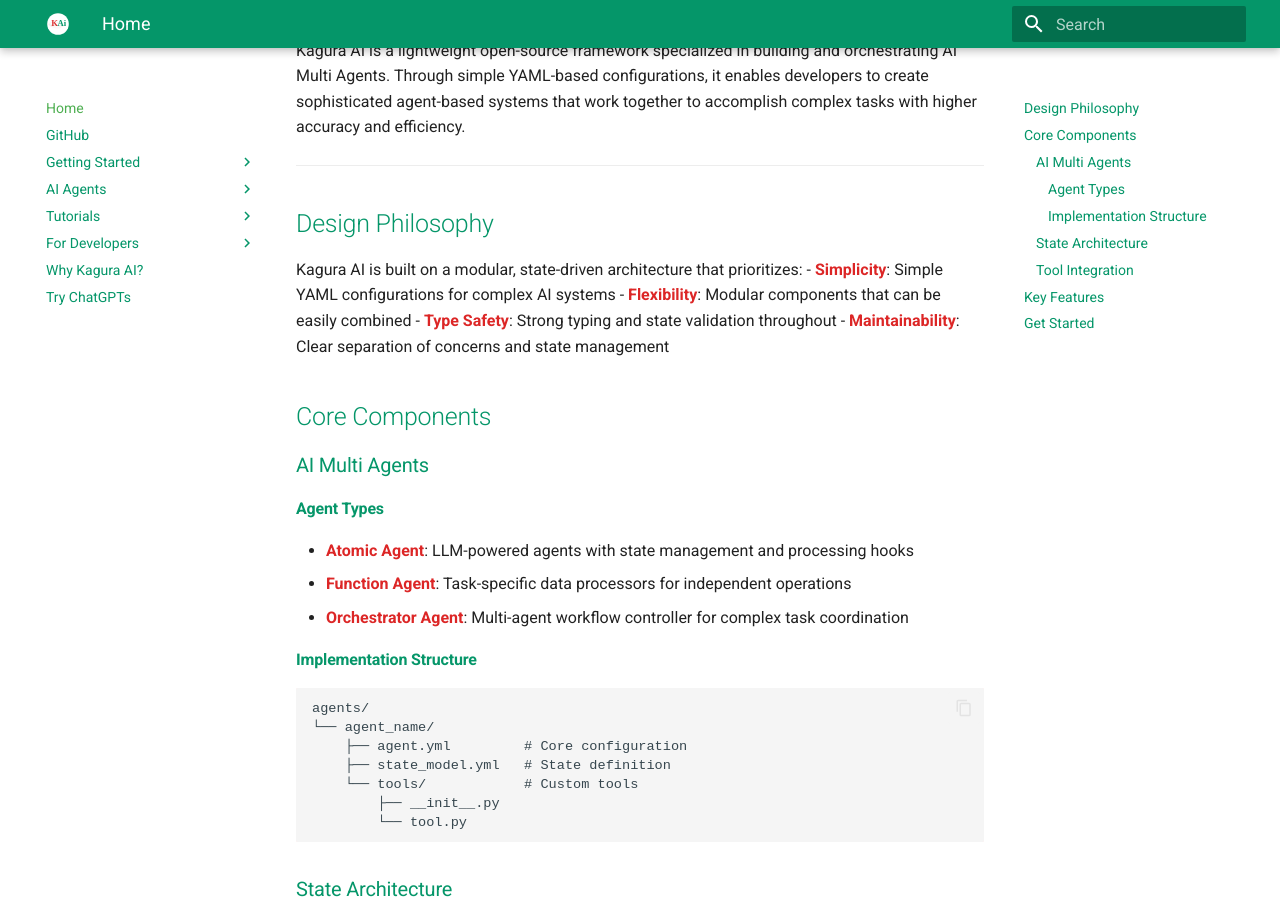
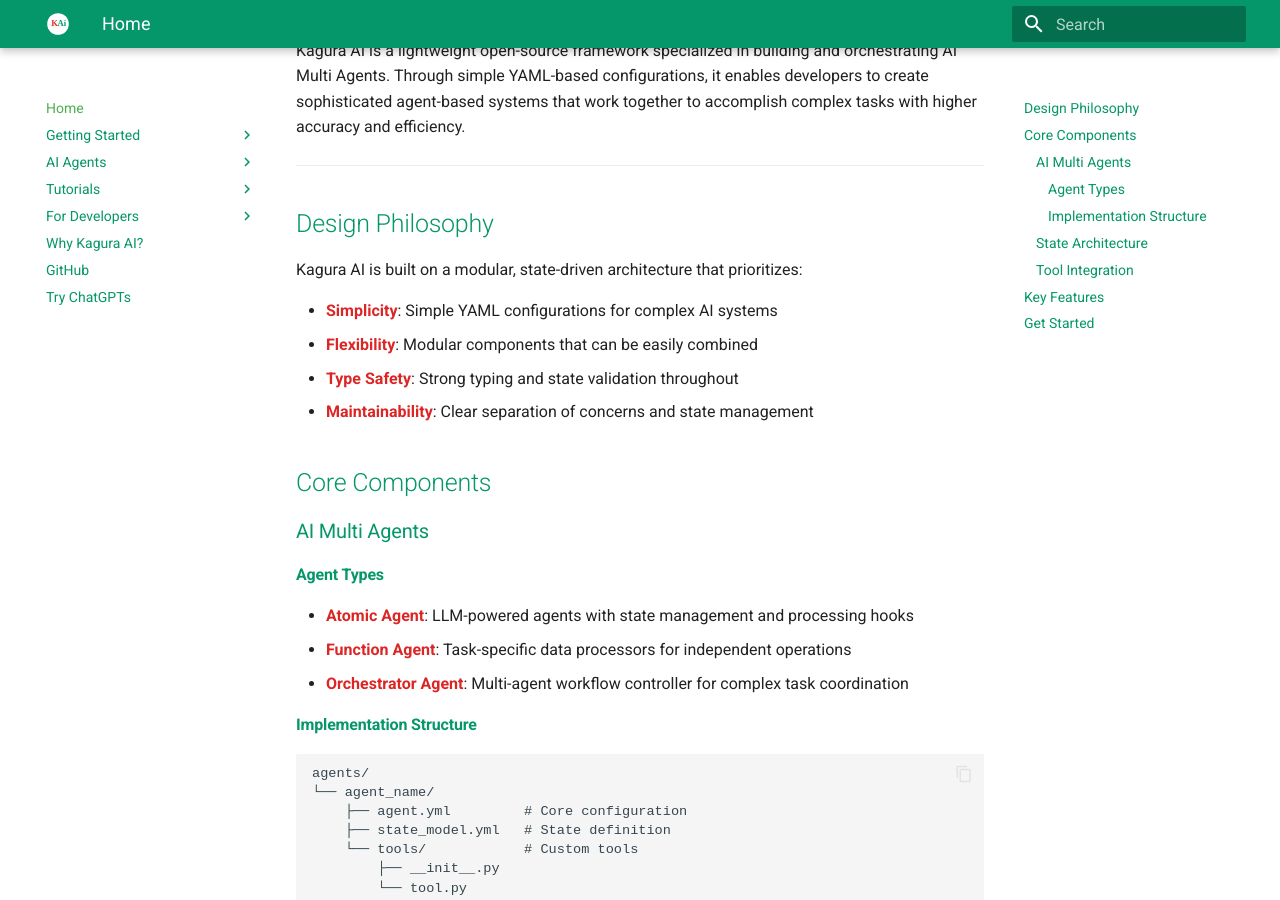
Before and after one commit to JFK/kagura-ai, an MkDocs documentation site: the page built from docs/index.md, in a window 1280 px wide and 900 px high, scrolled down 395 px. Built offline with MkDocs 1.6.1 and Material for MkDocs 9.7.7, drawn with Linux system fonts in a browser that asks for light colours; part of the change alters nothing that is shown.

Commit message:
Fixed docs

````diff
--- a/docs/index.md
+++ b/docs/index.md
@@ -9,6 +9,7 @@ Kagura AI is a lightweight open-source framework specialized in building and orc
 ## Design Philosophy
 
 Kagura AI is built on a modular, state-driven architecture that prioritizes:
+
 - **Simplicity**: Simple YAML configurations for complex AI systems
 - **Flexibility**: Modular components that can be easily combined
 - **Type Safety**: Strong typing and state validation throughout
@@ -19,6 +20,7 @@ Kagura AI is built on a modular, state-driven architecture that prioritizes:
 ### AI Multi Agents
 
 #### Agent Types
+
 - **Atomic Agent**: LLM-powered agents with state management and processing hooks
 - **Function Agent**: Task-specific data processors for independent operations
 - **Orchestrator Agent**: Multi-agent workflow controller for complex task coordination
@@ -35,12 +37,14 @@ agents/
 ```
 
 ### State Architecture
+
 - **Type-Safe Definitions**: Pydantic models ensure data consistency
 - **Inter-Agent Communication**: Seamless state sharing between components
 - **State Bindings**: Defined pathways for data flow between agents
 - **YAML Serialization**: Clear and maintainable state definitions
 
 ### Tool Integration
+
 - **Custom Tools**: Extend agent capabilities with custom implementations
 - **Processing Hooks**: Pre/post hooks for flexible data handling
 - **External Connectors**: Seamless integration with external services
--- a/mkdocs.yml
+++ b/mkdocs.yml
@@ -32,7 +32,6 @@ plugins:
 
 nav:
   - Home: index.md
-  - GitHub: https://github.com/JFK/kagura-ai
   - Getting Started:
     - en/installation.md
     - en/configuration.md
@@ -66,6 +65,7 @@ nav:
     - License: ../LICENSE
     - Documentation: en/mkdocs.md
   - Why Kagura AI?: en/kagura.md
+  - GitHub: https://github.com/JFK/kagura-ai
   - Try ChatGPTs: https://chatgpt.com/g/g-674c1cfed1a88191bd594e13c2840a44-kagura-ai-agent-builder
 
 extra_css:
````
Also changed, not shown: docs/en/kagura.md (+6 -0 lines).
